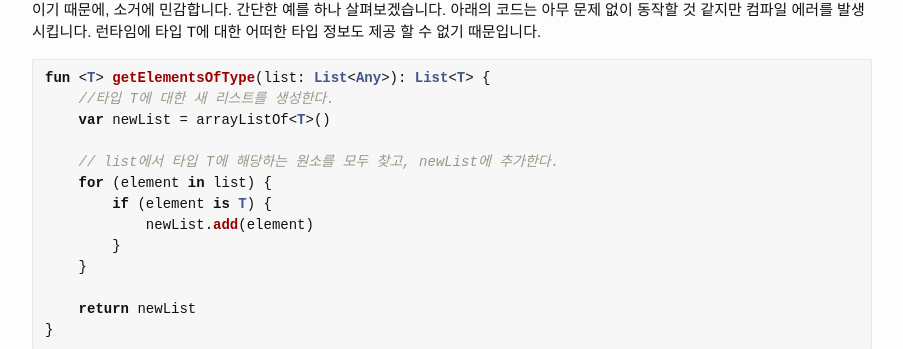
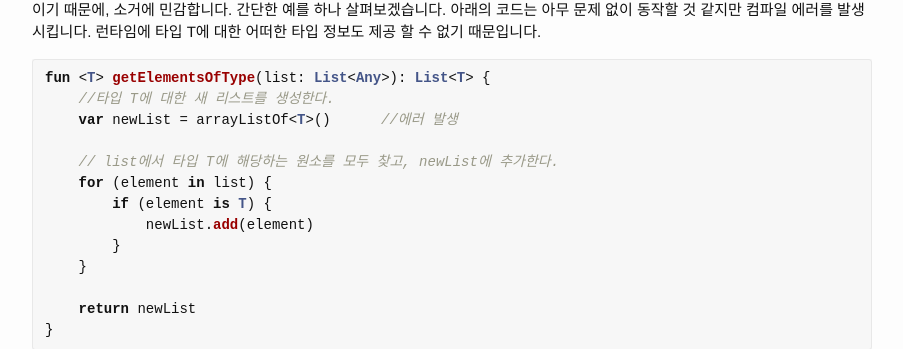
Before and after one commit to yoojoonsang/yoojoonsang.github.io, a Jekyll site: the page built from _posts/2019-04-16-generics-in-kotlin2.markdown, in a window 1280 px wide and 900 px high, scrolled down 892 px. Shown: the part 148-497 px from the top of the window, without its empty margins (188-1091 px from the left). Built offline with Jekyll 4.4.1, drawn with Linux system fonts in a browser that asks for light colours.

Commit message:
Generics in Kotlin #2

````diff
--- a/_posts/2019-04-16-generics-in-kotlin2.markdown
+++ b/_posts/2019-04-16-generics-in-kotlin2.markdown
@@ -47,7 +47,7 @@ public class Entry {
 ```kotlin
 fun <T> getElementsOfType(list: List<Any>): List<T> {
     //타입 T에 대한 새 리스트를 생성한다.
-    var newList = arrayListOf<T>()
+    var newList = arrayListOf<T>()	//에러 발생
 
     // list에서 타입 T에 해당하는 원소를 모두 찾고, newList에 추가한다.
     for (element in list) {
````
Also changed, not shown: 1 other file.
